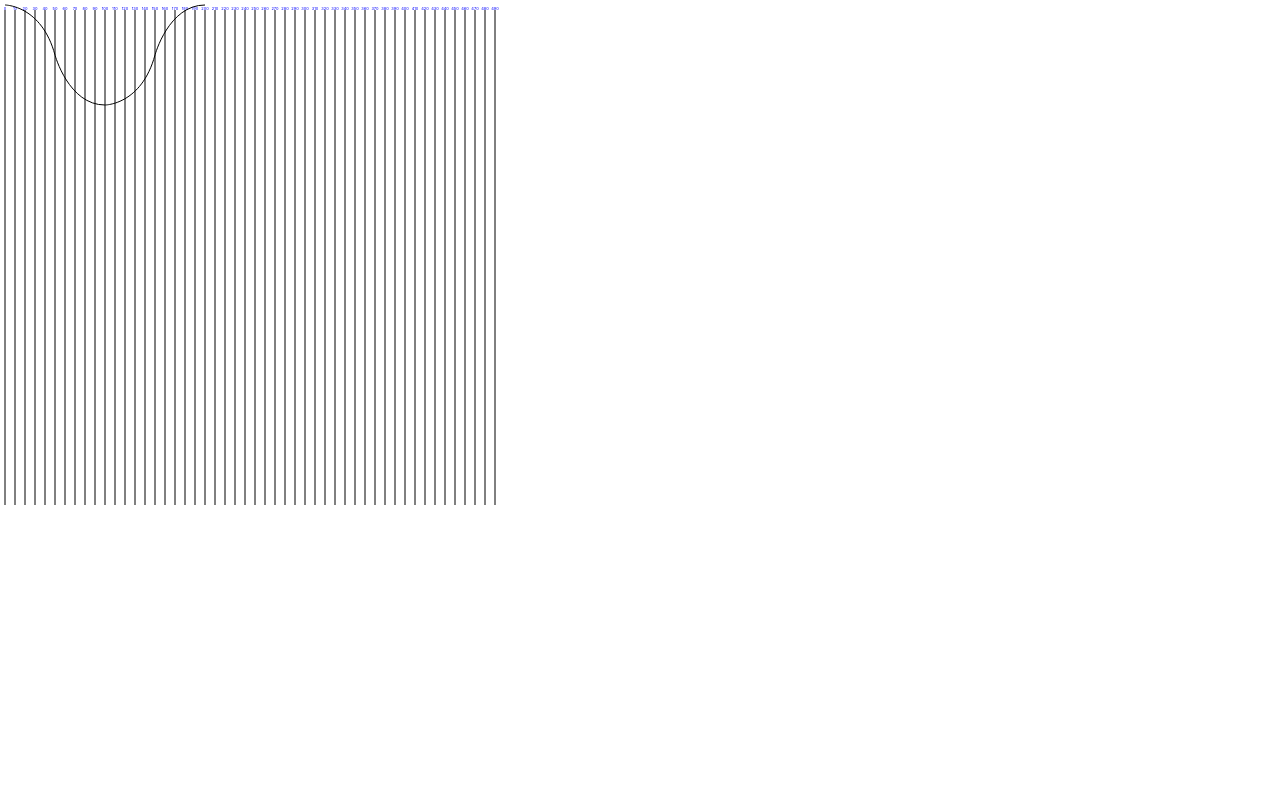
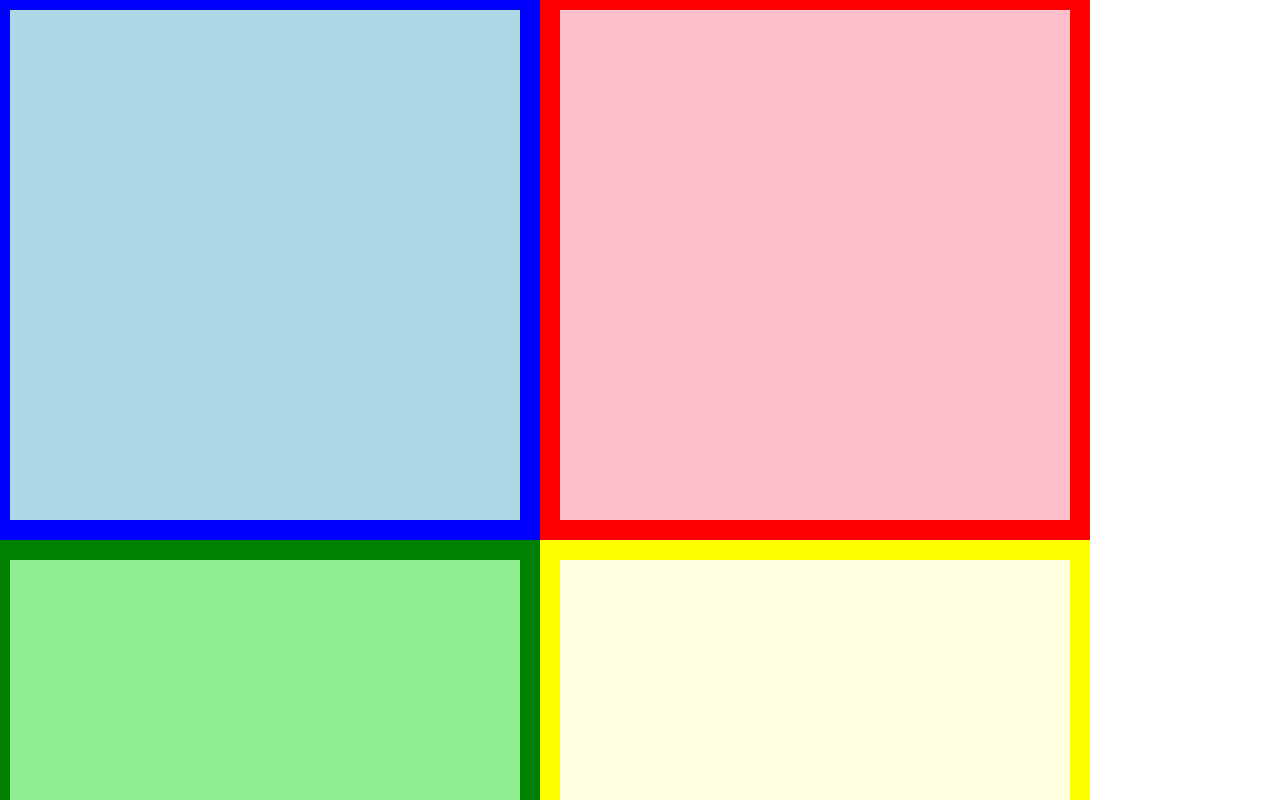
Before and after one commit to bkitano/bezy, a React (Create React App) app: page / in a window 1280 px wide. Shown: the top 800 px of the page. Built offline with nearby package versions, Linux system fonts and the light colour scheme.

Commit message:
figuring out viewbox

```diff
--- a/src/App.tsx
+++ b/src/App.tsx
@@ -12,24 +12,78 @@ const App = () => {
 
   return (
     <div className="App">
-      <svg
-        width={periods * scale_x + offset_x}
-        height={periods * scale_y + offset_y}
-      >
-        <Grid
+      {/* <svg width={periods * scale_x} height={periods * scale_y}>
+        <g offset={5}>
+          <Grid
+            {...{
+              end_x: periods * scale_x,
+              end_y: periods * scale_y,
+            }}
+          />
+          <Curve
+            {...{
+              offset_x: 0,
+              offset_y: 0,
+              period: scale_x,
+              amplitude: scale_y,
+            }}
+          />
+        </g>
+      </svg> */}
+      <svg width="1100px" height="1100px" viewBox="0 0 1100 1100">
+        <rect
           {...{
-            end_x: periods * scale_x + offset_x,
-            end_y: periods * scale_y + offset_y,
+            x: 0,
+            y: 550,
+            width: 530,
+            height: 530,
+            fill: "lightgreen",
+            stroke: "green",
+            strokeWidth: 20,
           }}
         />
-        <Curve
+        <rect
           {...{
-            offset_x,
-            offset_y,
-            period: scale_x,
-            amplitude: scale_y,
+            x: 550,
+            y: 550,
+            width: 530,
+            height: 530,
+            fill: "lightyellow",
+            stroke: "yellow",
+            strokeWidth: 20,
           }}
         />
+        <rect
+          {...{
+            x: 0,
+            y: 0,
+            width: 530,
+            height: 530,
+            fill: "lightblue",
+            stroke: "blue",
+            strokeWidth: 20,
+          }}
+        />
+        <rect
+          {...{
+            x: 550,
+            y: 0,
+            width: 530,
+            height: 530,
+            fill: "pink",
+            stroke: "red",
+            strokeWidth: 20,
+          }}
+        />
+        {/* <rect
+          {...{
+            x: 0,
+            y: 0,
+            width: 1100,
+            height: 1100,
+            fill: "red",
+          }}
+        /> */}
       </svg>
     </div>
   );
```
